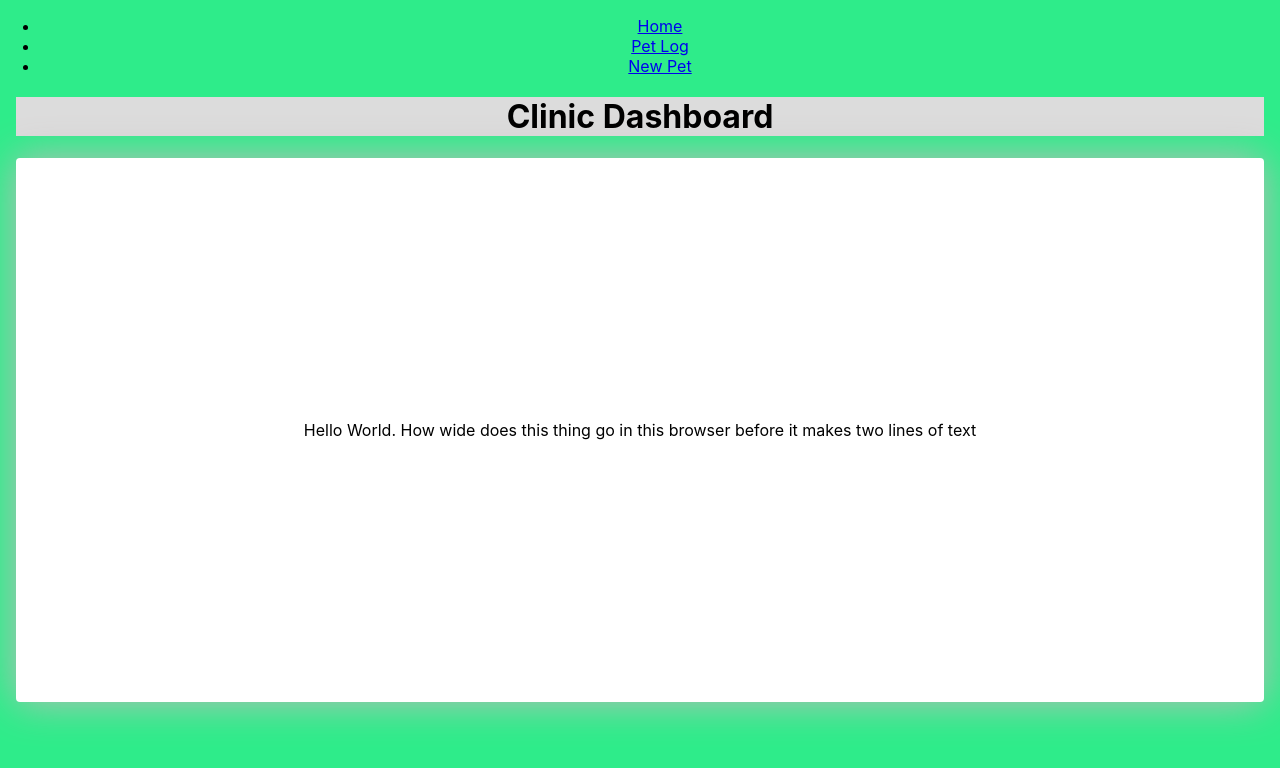
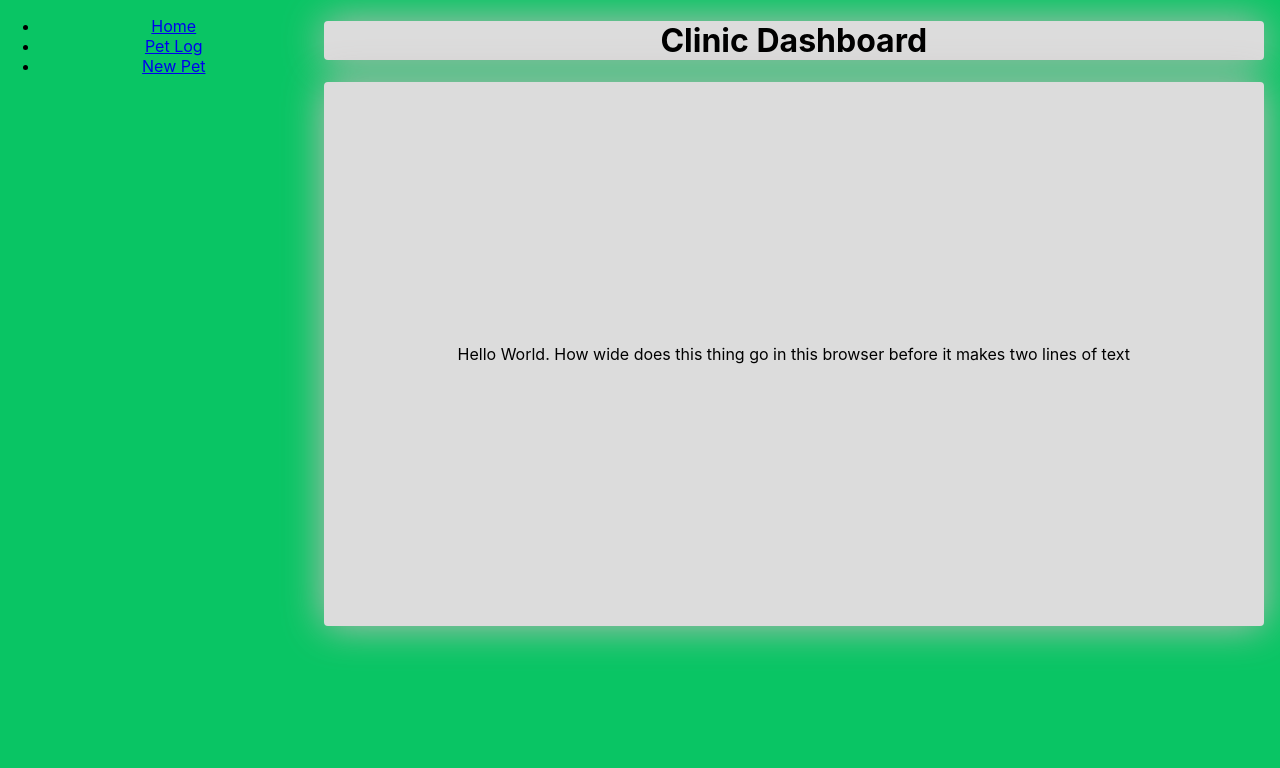
Before and after one commit to hulaus/Pet-Database, a React (Create React App) app: page /Home in a window 1280 px wide. Shown: the top 768 px of the page. Built offline with nearby package versions, Linux system fonts and the light colour scheme.

Commit message:
added Styling to home page. Nav move to left

```diff
--- a/src/App.css
+++ b/src/App.css
@@ -1,6 +1,3 @@
-.App {
-  text-align: center;
-}
 
 .App-logo {
   height: 40vmin;
--- a/src/App.jsx
+++ b/src/App.jsx
@@ -9,7 +9,6 @@ function App() {
   return (
     <div className="App">
       <Router>
-      <header>
         <ul>
           <li>
             <Link to='/Home'> Home </Link>
@@ -21,7 +20,6 @@ function App() {
             <Link to='/NewPet'>New Pet</Link>
           </li>
         </ul>
-      </header>
       <main>
         <Routes>
           <Route path='/' />
--- a/src/components/Home/styles.css
+++ b/src/components/Home/styles.css
@@ -1,5 +1,5 @@
 body{
-    background-color: rgb(46, 236, 138);
+    background-color: rgb(9, 197, 100);
 }
 
 #welcome {
@@ -7,8 +7,8 @@ body{
     margin-bottom: -1rem;
     max-width: 100rem;
     margin: 1rem;
-    padding:-1rem;
-
+    box-shadow: 0 0 40px rgb(194, 186, 186);
+    border-radius: 4px;
 }
 
 .container{
@@ -18,9 +18,18 @@ body{
     padding: 2rem;
     box-shadow: 0 0 40px rgb(194, 186, 186);
     border-radius: 4px;
-    background:white;
+    background:gainsboro;
     height: 100vh;
     display: flex;
     align-items: center;
     justify-content: center;
+    text-align: center;
 }
+
+.App {
+    text-align: center;
+    text-decoration: none;
+    display:flex;
+    flex-flow: column wrap;
+    height: 250px;
+}
```
